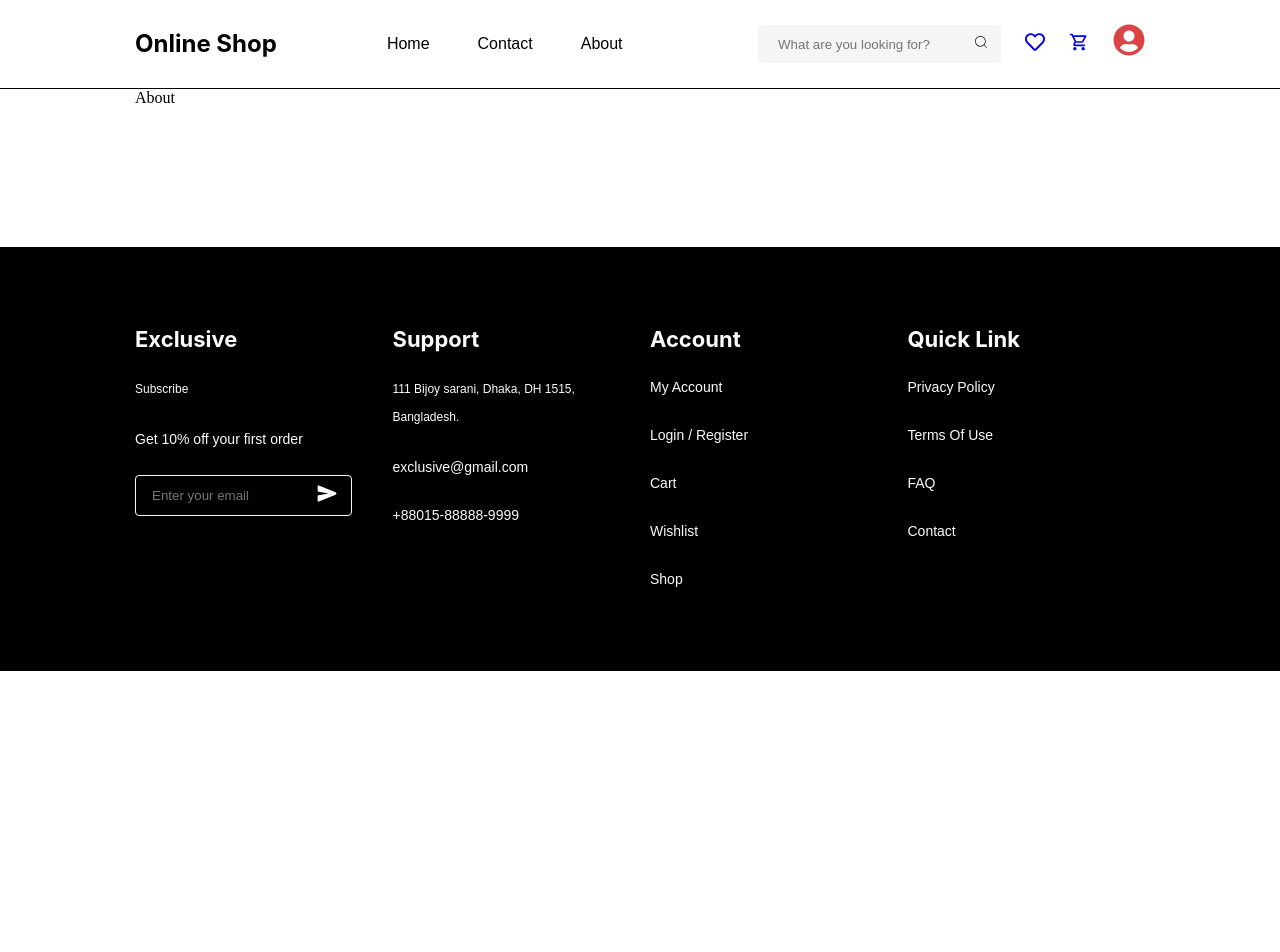
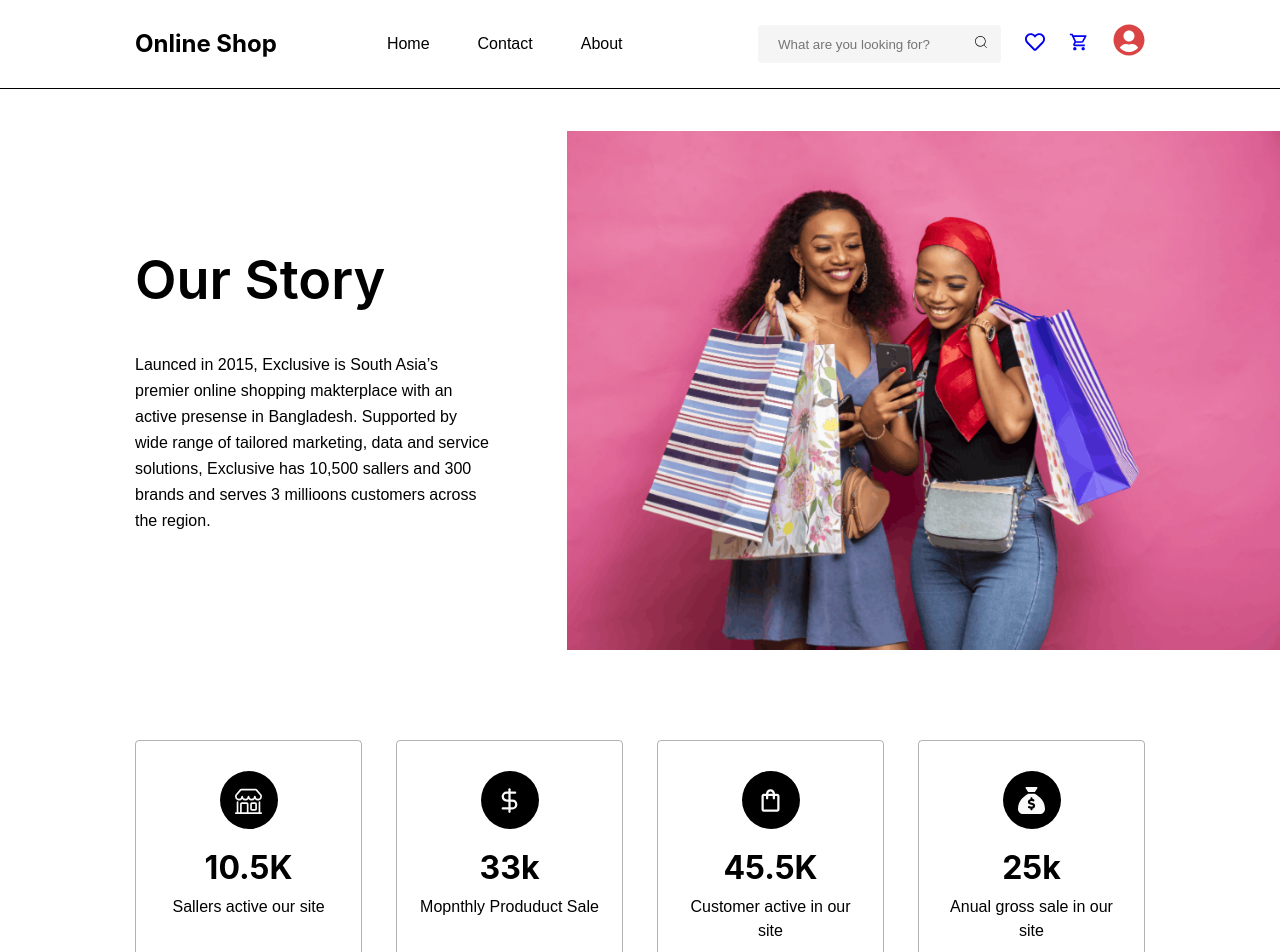
Before and after one commit to VefxoNadiradze/OnlineShop, a React (Vite) app: page /About in a window 1280 px wide. Shown: the top 952 px of the page. Before the commit the page ends 800 px from the top, so only its background shows below. Built offline with nearby package versions, Linux system fonts and the light colour scheme; no server answers.

Commit message:
add about page and finish desctop styles

```diff
--- a/src/pages/About.tsx
+++ b/src/pages/About.tsx
@@ -1,7 +1,152 @@
-
+import styled from "styled-components";
+import img from "/storyImg.png";
+import { BsShop } from "react-icons/bs";
+import { LuDollarSign } from "react-icons/lu";
+import { MdOutlineShoppingBag } from "react-icons/md";
+import { FaSackDollar } from "react-icons/fa6";
 
 export default function About() {
+  const cardTexts = [
+    {
+      icon: <BsShop />,
+      number: "10.5K",
+      description: "Sallers active our site",
+    },
+    {
+      icon: <LuDollarSign />,
+      number: "33k",
+      description: "Mopnthly Produduct Sale",
+    },
+    {
+      icon: <MdOutlineShoppingBag />,
+      number: "45.5K",
+      description: "Customer active in our site",
+    },
+    {
+      icon: <FaSackDollar />,
+      number: "25k",
+      description: "Anual gross sale in our site",
+    },
+  ];
   return (
-    <div>About</div>
-  )
+    <AboutParent>
+      <div className="ourStory">
+        <div className="textImgPar">
+          <div className="storyText">
+            <h3>Our Story</h3>
+            <p>
+              Launced in 2015, Exclusive is South Asia’s premier online shopping
+              makterplace with an active presense in Bangladesh. Supported by
+              wide range of tailored marketing, data and service solutions,
+              Exclusive has 10,500 sallers and 300 brands and serves 3 millioons
+              customers across the region.
+            </p>
+          </div>
+
+          <img src={img} alt="" />
+        </div>
+      </div>
+
+      <div className="cardsParent">
+        {cardTexts.map((item) => {
+          return (
+            <div className="card">
+              <span>{item.icon}</span>
+
+              <div className="texts">
+                <h3>{item.number}</h3>
+                <p>{item.description}</p>
+              </div>
+            </div>
+          );
+        })}
+      </div>
+    </AboutParent>
+  );
 }
+
+const AboutParent = styled.div`
+  .ourStory {
+    margin-top: 42px;
+    height: 609px;
+    .textImgPar {
+      position: absolute;
+      display: flex;
+      align-items: center;
+      gap: 77px;
+
+      .storyText {
+        h3 {
+          color: rgb(0, 0, 0);
+          font-family: "Inter", sans-serif;
+          font-size: 54px;
+          font-weight: 600;
+          line-height: 64px;
+          letter-spacing: 6%;
+          margin-bottom: 40px;
+        }
+
+        p {
+          color: rgb(0, 0, 0);
+          font-family: "Poppins", sans-serif;
+          font-size: 16px;
+          font-weight: 400;
+          line-height: 26px;
+        }
+      }
+
+      img {
+        width: 737px;
+        height: 519px;
+      }
+    }
+  }
+
+  .cardsParent {
+    display: grid;
+    grid-template-columns: repeat(4, 1fr);
+    gap: 34px;
+
+    .card {
+      text-align: center;
+      box-sizing: border-box;
+      border: 1px solid rgba(0, 0, 0, 0.3);
+      padding: 30px 23px;
+      border-radius: 4px;
+
+      span {
+        display: flex;
+        align-items: center;
+        justify-content: center;
+        margin: 0 auto;
+        width: 58px;
+        height: 58px;
+        border-radius: 50%;
+        background: rgb(0, 0, 0);
+        color: rgb(250, 250, 250);
+        font-size: 27px;
+      }
+
+      .texts {
+        margin-top: 24px;
+        color: rgb(0, 0, 0);
+
+        h3 {
+          font-family: "Inter", sans-serif;
+          font-size: 32px;
+          font-weight: 700;
+          line-height: 30px;
+          letter-spacing: 4%;
+        }
+
+        p {
+          font-family: "Poppins", sans-serif;
+          font-size: 16px;
+          font-weight: 400;
+          line-height: 24px;
+          margin-top: 12px;
+        }
+      }
+    }
+  }
+`;
```
Also changed, not shown: public/storyImg.png (added).
